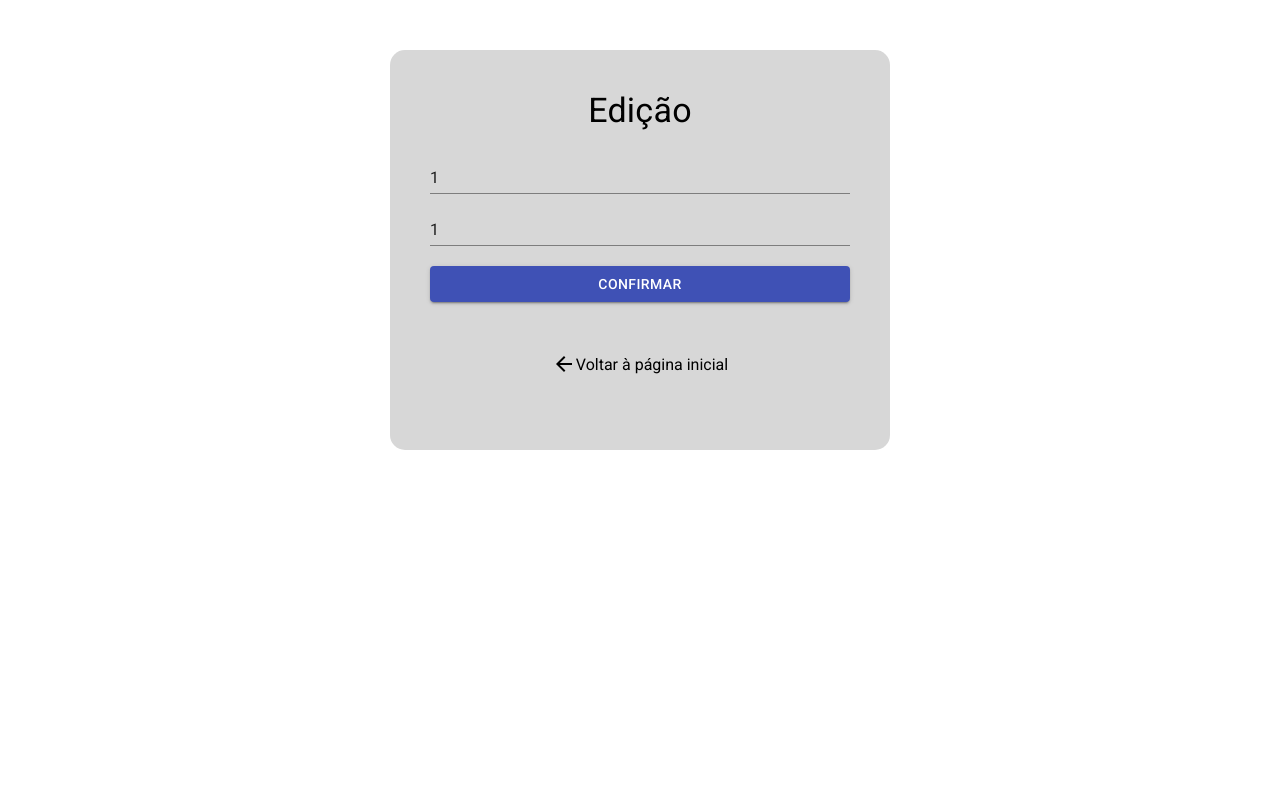
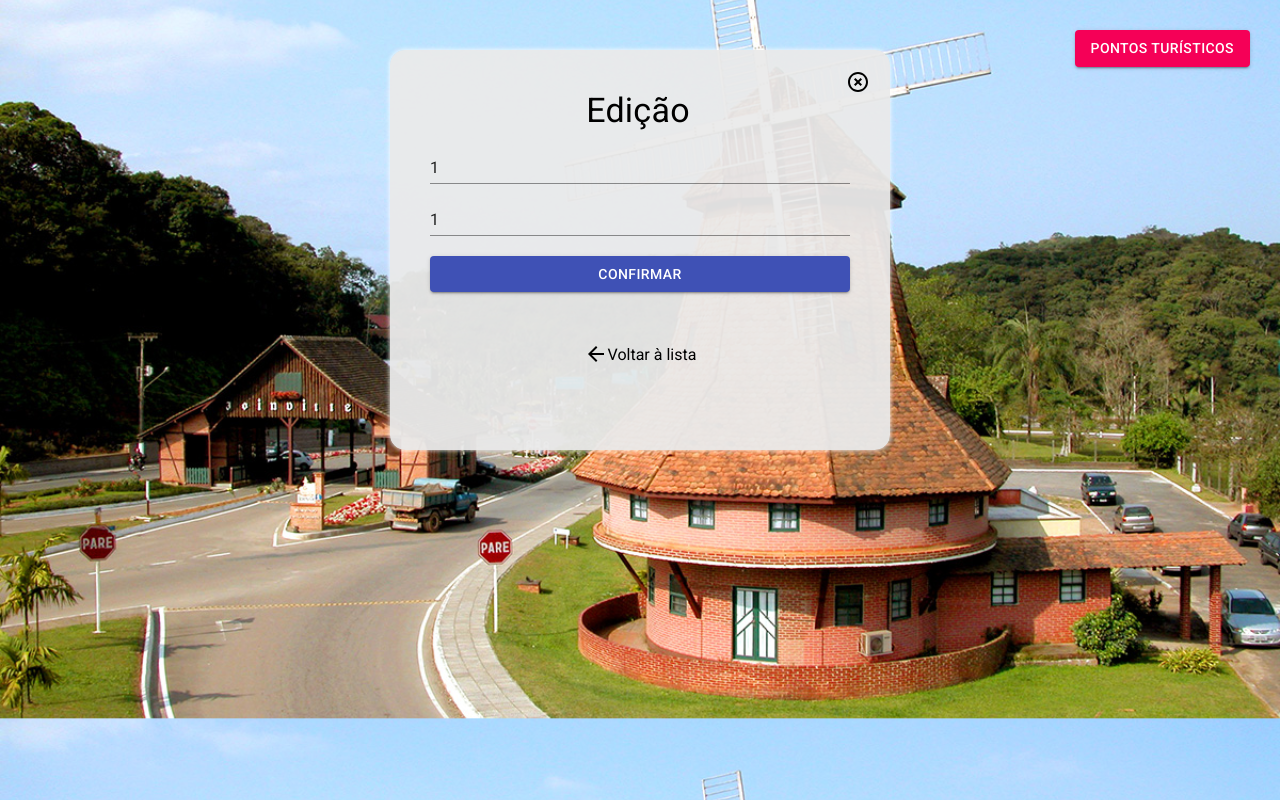
Before and after one commit to WagnerEsser/brincando-com-react, a React (Create React App) app: page /edit/1/1/1 in a window 1280 px wide. Built offline with nearby package versions, Linux system fonts and the light colour scheme.

Commit message:
crud complete

```diff
--- a/package.json
+++ b/package.json
@@ -18,7 +18,7 @@
     "typescript": "^4.0.3"
   },
   "scripts": {
-    "start": "react-scripts start",
+    "start": "react-scripts start --host 0.0.0.0",
     "build": "react-scripts build",
     "test": "react-scripts test",
     "eject": "react-scripts eject"
--- /dev/null
+++ b/src/Base.tsx
@@ -0,0 +1,21 @@
+import { Button } from '@material-ui/core'
+import React, { FC } from 'react'
+import { Wrapper } from './style'
+
+interface IProps {
+    onClick(): void
+}
+
+const Base: FC<IProps> = props =>
+    <Wrapper>
+        <Button
+            onClick={props.onClick}
+            variant='contained'
+            color='secondary'
+            style={{ float: 'right', marginTop: '30px', marginRight: '30px' }}>
+            Pontos turísticos
+        </Button>
+        {props.children}
+    </Wrapper>
+
+export default Base
--- a/src/Edit.tsx
+++ b/src/Edit.tsx
@@ -2,20 +2,29 @@ import { Button, Input, Typography } from '@material-ui/core'
 import { ArrowBack } from '@material-ui/icons'
 import React, { useState } from 'react'
 import { Link, RouteComponentProps, useHistory } from 'react-router-dom'
-import { IItem, emptyState, Wrapper, FormWrapper } from './Home'
+import { URL_BASE } from '.'
+import { FormWrapper } from './style'
+import { ITouristSpot, emptyState } from './interfaces'
+import Base from './Base'
+import Modal from './Modal'
 
 const Edit = (props: RouteComponentProps) => {
-    const itemEdit: IItem = props.match.params as IItem
+    const itemEdit: ITouristSpot = props.match.params as ITouristSpot
     const history = useHistory()
     const [inputError, setInputError] = useState(false)
-    const [values, setValues] = useState<IItem>(itemEdit)
+    const [values, setValues] = useState<ITouristSpot>(itemEdit)
+    console.log(values)
+
+    const handleOpenList = () => {
+        history.push('/')
+    }
 
     function clearForm() {
         setValues(emptyState)
         setInputError(false)
     }
 
-    function edit(values: IItem) {
+    function edit(values: ITouristSpot) {
         const init: RequestInit = {
             method: 'PUT',
             headers: {
@@ -24,7 +33,7 @@ const Edit = (props: RouteComponentProps) => {
             body: JSON.stringify(values)
         }
 
-        return fetch(`http://localhost:8080/items/${values.id}/`, init)
+        return fetch(`${URL_BASE}/items/${values.id}/`, init)
             .then(async response => {
                 if (response.ok) {
                     const resposta = await response.json();
@@ -35,7 +44,7 @@ const Edit = (props: RouteComponentProps) => {
             })
     }
 
-    const handleEdit = (values: IItem) => {
+    const handleEdit = (values: ITouristSpot) => {
         edit(values)
             .then(() => {
                 console.log('Editado com sucesso!');
@@ -46,7 +55,7 @@ const Edit = (props: RouteComponentProps) => {
     const handleSubmit = (event: { preventDefault: () => void }) => {
         event.preventDefault()
 
-        if (values.value1.length && values.value2.length) {
+        if (values.name.length && values.description.length) {
             handleEdit(values)
             clearForm()
             setInputError(false)
@@ -55,52 +64,51 @@ const Edit = (props: RouteComponentProps) => {
             setInputError(true)
         }
     }
+
     const handleChange = (event: React.ChangeEvent<HTMLTextAreaElement | HTMLInputElement>) => {
         const name = event.target.getAttribute('name') || ''
         setValues({ ...values, [name]: event.target.value })
     }
 
     return (
-        <Wrapper>
-            <Typography variant='h4' style={{ marginBottom: 30 }}>
-                Edição
-            </Typography>
-
+        <Base onClick={handleOpenList}>
+            <Modal open={true} title='Edição' onClick={handleOpenList}>
                 <form onSubmit={handleSubmit}>
                     <FormWrapper>
                         <Input
-                        placeholder='Valor 1'
-                        name='value1'
+                            placeholder='Nome'
+                            name='name'
                             type='text'
-                        value={values.value1}
+                            value={values.name}
                             onChange={handleChange}
                         />
                         <Input
-                        placeholder='Valor 2'
-                        name='value2'
+                            placeholder='Descrição'
+                            name='description'
                             type='text'
-                        value={values.value2}
+                            value={values.description}
                             onChange={handleChange}
                         />
-                    { inputError && (
+                        {inputError && (
                             <Typography variant='caption' color='error'>
                                 * Os dois campos são obrigatórios
                             </Typography>
-                    ) }
+                        )}
                         <Button name='button' variant='contained' color='primary' onClick={handleSubmit}>
                             Confirmar
                         </Button>
                     </FormWrapper>
                 </form>
 
-            <div style={{ marginTop: 50}}>
+                <div style={{ marginTop: 50 }}>
                     <Link to='/' >
                         <div style={{ display: 'inline-flex', alignItems: 'center' }}>
-                        <ArrowBack /> Voltar à página inicial
+                            <ArrowBack /> Voltar à lista
                         </div>
                     </Link>
                 </div>
-        </Wrapper>
+            </Modal>
+        </Base>
     )
 }
 
--- a/src/Home.tsx
+++ b/src/Home.tsx
@@ -1,46 +1,31 @@
-import { Button, Divider, Input, List, ListItem, Typography } from '@material-ui/core'
+import { Button, Divider, Input, List, ListItem, Tooltip, Typography } from '@material-ui/core'
 import { Cached, Visibility } from '@material-ui/icons'
 import React, { Fragment, useEffect, useState } from 'react'
 import { Link } from 'react-router-dom'
-import styled from 'styled-components'
-
-export const Wrapper = styled.div`
-    width: 500px;
-    min-height: 400px;
-    margin: 50px auto auto auto;
-    padding: 40px;
-    background-color: #d7d7d7;
-    border-radius: 15px;
-    text-align: center;
-`
-export const FormWrapper = styled.div`
-    display: grid;
-    grid-gap: 20px;
-`
-export const LoadingWrapper = styled.div`
-    width: 100%;
-`
-
-export interface IItem {
-    id: string
-    value1: string
-    value2: string
-}
-
-export const emptyState: IItem = {
-    id: '',
-    value1: '',
-    value2: ''
-}
+import { URL_BASE } from '.'
+import Base from './Base'
+import { emptyState, ITouristSpot } from './interfaces'
+import Modal from './Modal'
+import { AddButton, FormWrapper, LoadingWrapper } from './style'
 
 const Home = () => {
     const [loading, setLoading] = useState(true)
     const [inputError, setInputError] = useState(false)
-    const [values, setValues] = useState<IItem>(emptyState)
-    const [items, setItems] = useState<IItem[]>([])
+    const [openList, setOpenList] = useState(false)
+    const [openForm, setOpenForm] = useState(false)
+    const [values, setValues] = useState<ITouristSpot>(emptyState)
+    const [items, setItems] = useState<ITouristSpot[]>([])
+
+    const handleOpenList = () => {
+        setOpenList(value => !value)
+    }
+
+    const handleOpenForm = () => {
+        setOpenForm(value => !value)
+    }
 
     const refresh = () => {
-        const URL = 'http://localhost:8080/items'
+        const URL = URL_BASE + '/items'
         fetch(URL)
             .then(async response => {
                 const items = await response.json()
@@ -60,8 +45,8 @@ const Home = () => {
         setInputError(false)
     }
 
-    function create(values: IItem) {
-        return fetch('http://localhost:8080/items', {
+    function create(values: ITouristSpot) {
+        return fetch(URL_BASE + '/items', {
             method: 'POST',
             headers: {
                 'Content-type': 'application/json',
@@ -78,7 +63,7 @@ const Home = () => {
             });
     }
 
-    const handleCreate = (values: IItem) => {
+    const handleCreate = (values: ITouristSpot) => {
         create(values)
             .then(() => {
                 console.log('Cadastrou com sucesso!')
@@ -89,7 +74,8 @@ const Home = () => {
     const handleSubmit = (event: { preventDefault: () => void }) => {
         event.preventDefault()
 
-        if (values.value1.length && values.value2.length) {
+        if (values.name.length && values.description.length) {
+            handleOpenForm()
             handleCreate(values)
             setInputError(false)
             clearForm()
@@ -108,52 +94,22 @@ const Home = () => {
     }
 
     return (
-        <Wrapper>
-            <Typography variant='h4' style={{ marginBottom: 30 }}>
-                Página inicial
-            </Typography>
-
-            <form onSubmit={handleSubmit}>
-                <FormWrapper>
-                    <Input
-                        placeholder='Valor 1'
-                        name='value1'
-                        type='text'
-                        value={values.value1}
-                        onChange={handleChange}
-                    />
-                    <Input
-                        placeholder='Valor 2'
-                        name='value2'
-                        type='text'
-                        value={values.value2}
-                        onChange={handleChange}
-                    />
-                    {inputError && (
-                        <Typography variant='caption' color='error'>
-                            * Os dois campos são obrigatórios
-                        </Typography>
-                    )}
-                    <Button name='button' variant='contained' color='primary' onClick={handleSubmit}>
-                        Confirmar
-                    </Button>
-                </FormWrapper>
-            </form>
-
-            { loading && (
+        <Base onClick={handleOpenList}>
+            <Modal open={openList && !openForm} title='Pontos turísticos!' onClick={handleOpenList}>
+                {loading && (
                     <LoadingWrapper>
-                    <Cached style={{ marginTop: 20 }} />
+                        <Cached />
                         <Typography>Carregando lista...</Typography>
                     </LoadingWrapper>
                 )}
 
-            { !loading && items.length > 0 && (
+                {!loading && items.length > 0 && (
                     <List style={{ marginTop: 20 }}>
                         {items.map(item =>
                             <Fragment key={item.id}>
                                 <ListItem style={{ display: 'flex', placeContent: 'space-between' }}>
                                     <Link to={`/item/${item.id}`}>
-                                    {item.value1} - {item.value2}
+                                        {item.name} - {item.description}
                                     </Link>
                                     <div>
                                         <Link to={`/view/${item.id}`}>
@@ -166,12 +122,46 @@ const Home = () => {
                         )}
                     </List>
                 )}
-            { !loading && items.length === 0 && (
+                {!loading && items.length === 0 && (
                     <Typography color='primary' style={{ marginTop: 50 }}>
-                    Lista Vazia! Realize o cadastro do primeiro item acima!
+                        Lista Vazia! Realize o cadastro do primeiro item abaixo!
                     </Typography>
                 )}
-        </Wrapper>
+
+                <Tooltip title='Adicionar novo ponto turístico'>
+                    <AddButton fontSize='large' color='primary' onClick={handleOpenForm} />
+                </Tooltip>
+            </Modal>
+
+            <Modal open={openForm} title='Novo ponto turístico' onClick={handleOpenForm}>
+                <form onSubmit={handleSubmit}>
+                    <FormWrapper>
+                        <Input
+                            placeholder='Nome'
+                            name='name'
+                            type='text'
+                            value={values.name}
+                            onChange={handleChange}
+                        />
+                        <Input
+                            placeholder='Descrição'
+                            name='description'
+                            type='text'
+                            value={values.description}
+                            onChange={handleChange}
+                        />
+                        {inputError && (
+                            <Typography variant='caption' color='error'>
+                                * Os dois campos são obrigatórios
+                            </Typography>
+                        )}
+                        <Button name='button' variant='contained' color='primary' onClick={handleSubmit}>
+                            Cadastrar
+                        </Button>
+                    </FormWrapper>
+                </form>
+            </Modal>
+        </Base>
     )
 }
 
--- /dev/null
+++ b/src/Modal.tsx
@@ -0,0 +1,35 @@
+import { Typography } from '@material-ui/core'
+import { HighlightOff } from '@material-ui/icons'
+import React, { FC } from 'react'
+import styled from 'styled-components'
+
+interface IProps {
+    title: string
+    open: boolean
+    onClick(): void
+}
+
+export const Wrapper = styled.div`
+    width: 500px;
+    min-height: 400px;
+    margin: 50px auto auto auto;
+    padding: 20px 40px 40px 40px;
+    background-color: #eaeaeaf2;
+    box-shadow: 0 0 5px white;
+    border-radius: 15px;
+    text-align: center;
+`
+
+const Modal: FC<IProps> = props =>
+    <Wrapper style={{ display: props.open ? 'block' : 'none' }}>
+        <HighlightOff
+            style={{ float: 'right', marginRight: '-20px', cursor: 'pointer' }}
+            onClick={props.onClick}
+        />
+        <Typography variant='h4' style={{ marginBottom: 20, marginTop: 20 }}>
+            {props.title}
+        </Typography>
+        {props.children}
+    </Wrapper>
+
+export default Modal
--- a/src/View.tsx
+++ b/src/View.tsx
@@ -2,21 +2,29 @@ import { Typography } from '@material-ui/core'
 import { ArrowBack, Cached, Delete, Edit } from '@material-ui/icons'
 import React, { useCallback, useEffect, useState } from 'react'
 import { Link, RouteComponentProps, useHistory } from 'react-router-dom'
-import { IItem, Wrapper, LoadingWrapper } from './Home'
+import { URL_BASE } from '.'
+import { LoadingWrapper } from './style'
+import { ITouristSpot } from './interfaces'
+import Base from './Base'
+import Modal from './Modal'
 
 const View = (props: RouteComponentProps) => {
     const { id } = props.match.params as { id: string }
     const history = useHistory()
     const [loading, setLoading] = useState(true)
-    const [values, setValues] = useState<IItem>({
+    const [values, setValues] = useState<ITouristSpot>({
         id: '---',
-        value1: '---',
-        value2: '---'
+        name: '---',
+        description: '---'
     })
+
+    const handleOpenList = () => {
+        history.push('/')
+    }
 
     const refresh = useCallback(() => {
         if (id.length > 0) {
-            const URL = `http://localhost:8080/items/${id}`
+            const URL = `${URL_BASE}/items/${id}`
             fetch(URL)
                 .then(async response => {
                     const item = await response.json()
@@ -42,7 +50,7 @@ const View = (props: RouteComponentProps) => {
             }
         }
 
-        return fetch(`http://localhost:8080/items/${id}/`, init)
+        return fetch(`${URL_BASE}/items/${id}/`, init)
             .then(async response => {
                 if (response.ok) {
                     const resposta = await response.json();
@@ -55,32 +63,29 @@ const View = (props: RouteComponentProps) => {
     }
 
     return (
-        <Wrapper>
-            <Typography variant='h4' style={{ marginBottom: 30 }}>
-                Informações do ponto turítico
-            </Typography>
-
-            { loading && (
+        <Base onClick={handleOpenList}>
+            <Modal open={true} title='Informações do ponto turítico' onClick={handleOpenList}>
+                {loading && (
                     <LoadingWrapper>
                         <Cached style={{ marginTop: 20 }} />
                         <Typography>Carregando ponto turístico...</Typography>
                     </LoadingWrapper>
                 )}
 
-            { !loading && (
+                {!loading && (
                     <div style={{ display: 'flex', placeContent: 'space-between' }}>
-                    {values.value1} - {values.value2}
+                        {values.name} - {values.description}
                         <div>
-                        <Link to={`/edit/${values.id}/${values.value1}/${values.value2}`}>
+                            <Link to={`/edit/${values.id}/${values.name}/${values.description}`}>
                                 <Edit />
                             </Link>
                         &nbsp;
-                        <a href='.' onClick={ handleDelete(values.id) }>
+                        <a href='.' onClick={handleDelete(values.id)}>
                                 <Delete />
                             </a>
                         </div>
                     </div>
-            ) }
+                )}
 
                 <div style={{ marginTop: 50 }}>
                     <Link to='/' >
@@ -89,7 +94,8 @@ const View = (props: RouteComponentProps) => {
                     </div>
                     </Link>
                 </div>
-        </Wrapper>
+            </Modal>
+        </Base>
     )
 }
 
--- a/src/index.css
+++ b/src/index.css
@@ -6,6 +6,12 @@
 html, body {
     margin: 0;
     padding: 0;
+}
+
+body {
+    background: url('./assets/wallpaper.jpg');
+    background-size: cover;
+    background-position-y: -135px;
 }
 
 a {
--- a/src/index.tsx
+++ b/src/index.tsx
@@ -7,12 +7,14 @@ import PageNotFound from './PageNotFound'
 import Edit from './Edit'
 import View from './View'
 
+export const URL_BASE = 'http://<ip_servidor>:8080'
+
 ReactDOM.render(
     <BrowserRouter>
         <Switch>
             <Route path="/" component={ Home } exact />
             <Route path="/view/:id" component={ View } />
-            <Route path="/edit/:id/:value1/:value2" component={ Edit } />
+            <Route path="/edit/:id/:name/:description" component={ Edit } />
             <Route component={ PageNotFound } />
         </Switch>
     </BrowserRouter>,
--- /dev/null
+++ b/src/interfaces.ts
@@ -0,0 +1,11 @@
+export interface ITouristSpot {
+    id: string
+    name: string
+    description: string
+}
+
+export const emptyState: ITouristSpot = {
+    id: '',
+    name: '',
+    description: ''
+}
--- /dev/null
+++ b/src/style.ts
@@ -0,0 +1,17 @@
+import { AddCircle } from "@material-ui/icons"
+import styled from "styled-components"
+
+export const Wrapper = styled.div`
+    display: block;
+`
+export const FormWrapper = styled.div`
+    display: grid;
+    grid-gap: 20px;
+`
+export const LoadingWrapper = styled.div`
+    width: 100%;
+`
+export const AddButton = styled(AddCircle)`
+    margin-top: 20px;
+    cursor: pointer;
+`
```
Also changed, not shown: src/assets/wallpaper.jpg (added), 1 other file (tests, documents, lock files or other folders). Lines whose indentation alone changed are shown as unchanged.
